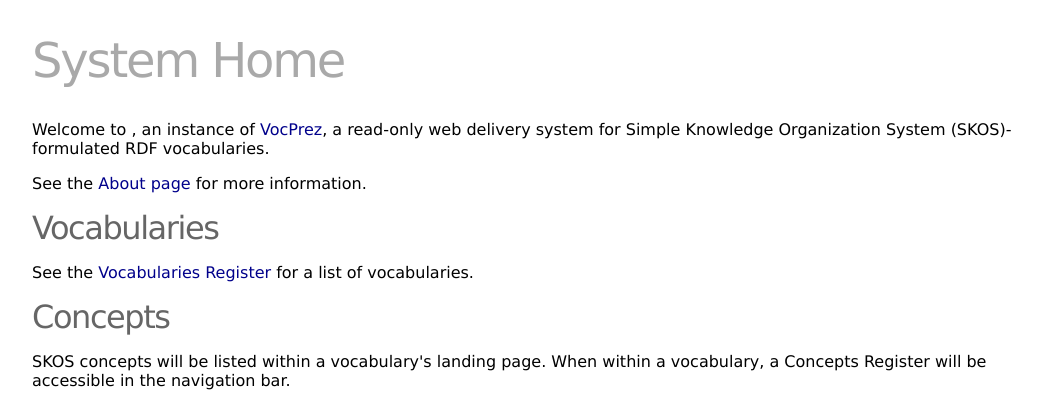
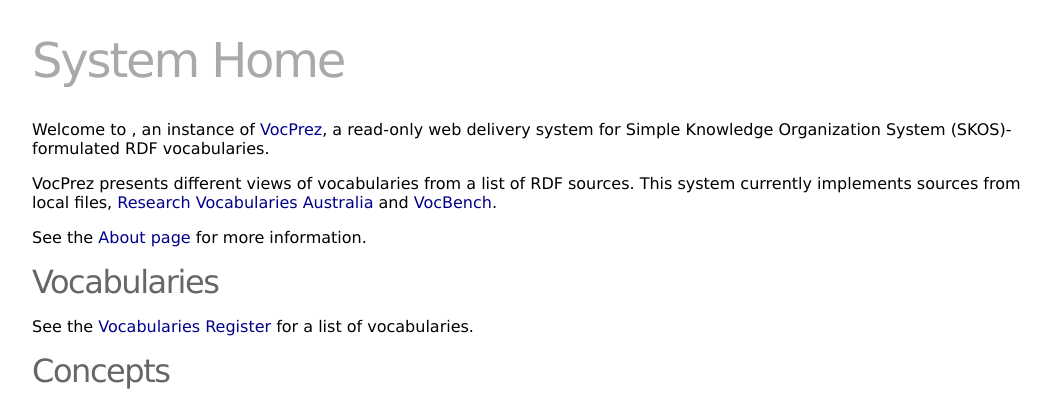
Before and after one commit to RDFLib/VocPrez, a Python web app: template view/templates/index.html in a window 1280 px wide. Shown: the part 57-463 px from the top of the page, without its empty margins (108-1159 px from the left). Run offline with Jinja, Linux system fonts and the light colour scheme; the template is opened without the code that fills it, so the values that code supplies are empty; some libraries are stand-ins or nearby versions.

Commit message:
Updated index home page

```diff
--- a/view/templates/index.html
+++ b/view/templates/index.html
@@ -15,6 +15,8 @@
     an instance of <a href="https://github.com/CSIRO-enviro-informatics/skos-styler">VocPrez</a>, a read-only web delivery system for Simple Knowledge Organization System (SKOS)-formulated RDF vocabularies.
 </p>
 
+<p>VocPrez presents different views of vocabularies from a list of RDF sources. This system currently implements sources from local files, <a href="https://vocabs.ands.org.au/">Research Vocabularies Australia</a> and <a href="http://vocbench.uniroma2.it/">VocBench</a>. </p>
+
 <p>See the <a href="about">About page</a> for more information.</p>
 
 <h2>Vocabularies</h2>
```
